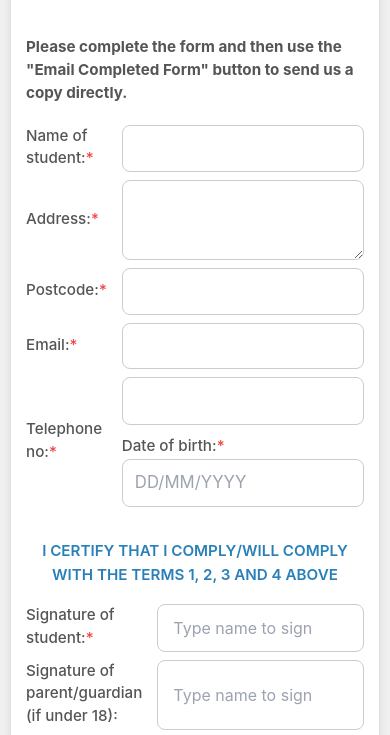
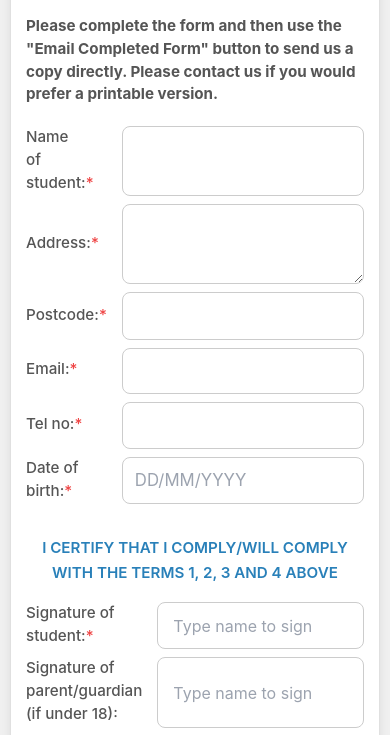
Before and after one commit to ABSAC67/try-dive-form, a plain HTML site: page index.htm in a window 390 px wide. Shown: the part 950-1685 px from the top of the page. Drawn offline with nearby package versions, Linux system fonts and the light colour scheme.

Commit message:
Mobile friendly changes.

```diff
--- a/index.htm
+++ b/index.htm
@@ -70,7 +70,7 @@
             font-weight: 500;
             color: #555;
             margin-right: 0; /* Handled by column-gap */
-            min-width: unset; /* Let grid define the width */
+            min-width: unset; /* Let grid define the width, allows wrapping */
         }
 
         .form-grid input:not(.fixed-width-input), /* Inputs that are not fixed-width */
@@ -96,7 +96,7 @@
             min-height: 70px; /* For address */
         }
 
-        /* Fixed-width inputs (Postcode, Telephone, Date of birth) */
+        /* Fixed-width inputs (Postcode, Tel no., Date of birth) */
         .fixed-width-input {
             width: 180px; /* Fixed width */
             max-width: 180px; /* Prevent growing */
@@ -110,26 +110,7 @@
             transition: border-color 0.2s, box-shadow 0.2s;
         }
 
-        /* Container for Telephone input and Date of birth fields - now directly in form-grid */
-        .contact-inputs-group {
-            grid-column: 2 / 3; /* Placed in the second column of the main form-grid */
-            display: flex; /* Use flex to keep inputs and DOB label/input on one line */
-            align-items: center;
-            gap: 15px; /* Space between the telephone input and the DOB label */
-            flex-wrap: wrap; /* Allow wrapping on smaller screens */
-            width: 100%; /* Take full width of its grid cell */
-            margin-top: 0px; /* Adjust this if vertical spacing is off. It should be handled by row-gap on .form-grid */
-        }
-
-        /* Date of birth label within the flex container */
-        .contact-inputs-group label[for="dob"] {
-            flex-shrink: 0; /* Prevent shrinking */
-            text-align: right; /* Right align its own text */
-            color: #555;
-            font-weight: 500;
-            margin-right: 0; /* Handled by gap */
-            min-width: unset; /* Allow natural width */
-        }
+        /* The .contact-inputs-group and its specific styles are removed as fields are separated */
 
 
         /* Ordered List Styling for consistent margins */
@@ -296,6 +277,7 @@
                 margin-right: 0; /* Remove right margin */
                 margin-bottom: 2px; /* Small space between label and input */
                 font-size: 0.95rem; /* Slightly smaller label font */
+                max-width: calc(100% - 20px); /* Limit label width to force wrapping */
             }
 
             .form-grid input,
@@ -319,33 +301,14 @@
                 max-width: none !important; /* Remove max-width */
             }
 
-            /* Adjust contact-inputs-group for stacking on mobile */
-            .contact-inputs-group {
-                grid-column: auto; /* No longer spans column 2, just flows naturally */
-                display: block; /* Change to block to force stacking of its children */
-                width: 100%; /* Take full width */
-                gap: 0; /* No gaps needed when stacking */
-                margin-top: 0; /* Keep consistent with form-grid row-gap */
-            }
-            .contact-inputs-group label[for="dob"] {
-                display: block; /* Make DOB label a block element to stack */
-                width: 100%; /* Take full width */
-                text-align: left; /* Left align when stacked */
-                margin-top: 10px; /* Space above DOB label when stacked */
-                margin-bottom: 2px; /* Space between label and input */
-                font-size: 0.95rem; /* Consistent font size */
-            }
-            .contact-inputs-group input#telephone,
-            .contact-inputs-group input#dob {
-                width: 100% !important; /* Ensure fixed-width inputs go full width on mobile */
-                padding: 10px 12px; /* Consistent padding for touch targets */
-                min-height: 45px; /* Consistent height */
-            }
+            /* No specific contact-inputs-group styles needed for mobile as fields are separate now */
 
             /* List item adjustments for mobile */
             ol {
-                margin-left: 20px; /* Slightly reduce list indent on mobile */
-                width: calc(100% - 20px);
+                list-style-position: outside; /* Ensure bullets are outside */
+                margin-left: 15px; /* Adjust list indent to align with content padding (15px for form-container) */
+                padding-left: 0; /* Remove default padding so margin-left controls indent */
+                width: calc(100% - 15px); /* Adjust width to account for new margin-left */
             }
             .numbered-list-item {
                 margin-bottom: 8px; /* Tighter list spacing */
@@ -411,7 +374,7 @@
 
         <!-- New instruction text moved above the student information fields -->
         <p class="main-instruction-text font-bold">
-            Please complete the form and then use the "Email Completed Form" button to send us a copy directly.
+            Please complete the form and then use the "Email Completed Form" button to send us a copy directly. Please contact us if you would prefer a printable version.
         </p>
 
         <!-- Student Information Fields using CSS Grid -->
@@ -428,13 +391,13 @@
             <label for="email">Email:<span class="text-red-500">*</span></label>
             <input type="email" id="email" name="email" required>
 
-            <!-- Telephone no. label and the combined input group are now direct children of form-grid -->
-            <label for="telephone">Telephone no:<span class="text-red-500">*</span></label>
-            <div class="contact-inputs-group">
-                <input type="text" id="telephone" name="telephone" class="fixed-width-input" required>
-                <label for="dob">Date of birth:<span class="text-red-500">*</span></label>
-                <input type="text" id="dob" name="dob" class="fixed-width-input" placeholder="DD/MM/YYYY" required onblur="checkAgeForParentSignature()">
-            </div>
+            <!-- Tel no. label and input are now direct children of form-grid -->
+            <label for="telephone">Tel no:<span class="text-red-500">*</span></label>
+            <input type="text" id="telephone" name="telephone" class="fixed-width-input" required>
+
+            <!-- Date of birth label and input are now direct children of form-grid -->
+            <label for="dob">Date of birth:<span class="text-red-500">*</span></label>
+            <input type="text" id="dob" name="dob" class="fixed-width-input" placeholder="DD/MM/YYYY" required onblur="checkAgeForParentSignature()">
         </div>
 
         <p class="certify-text-blue leading-relaxed mt-8 mb-4 font-semibold text-center" style="width: 100%;">
@@ -610,7 +573,7 @@
             body += `Address: ${address}\n`;
             body += `Postcode: ${postcode}\n`;
             body += `Email: ${email}\n`;
-            body += `Telephone no: ${telephone}\n`;
+            body += `Tel no: ${telephone}\n`;
             body += `Date of birth: ${dob}\n\n`;
 
             body += "Medical and Responsibility Declarations:\n";
```
